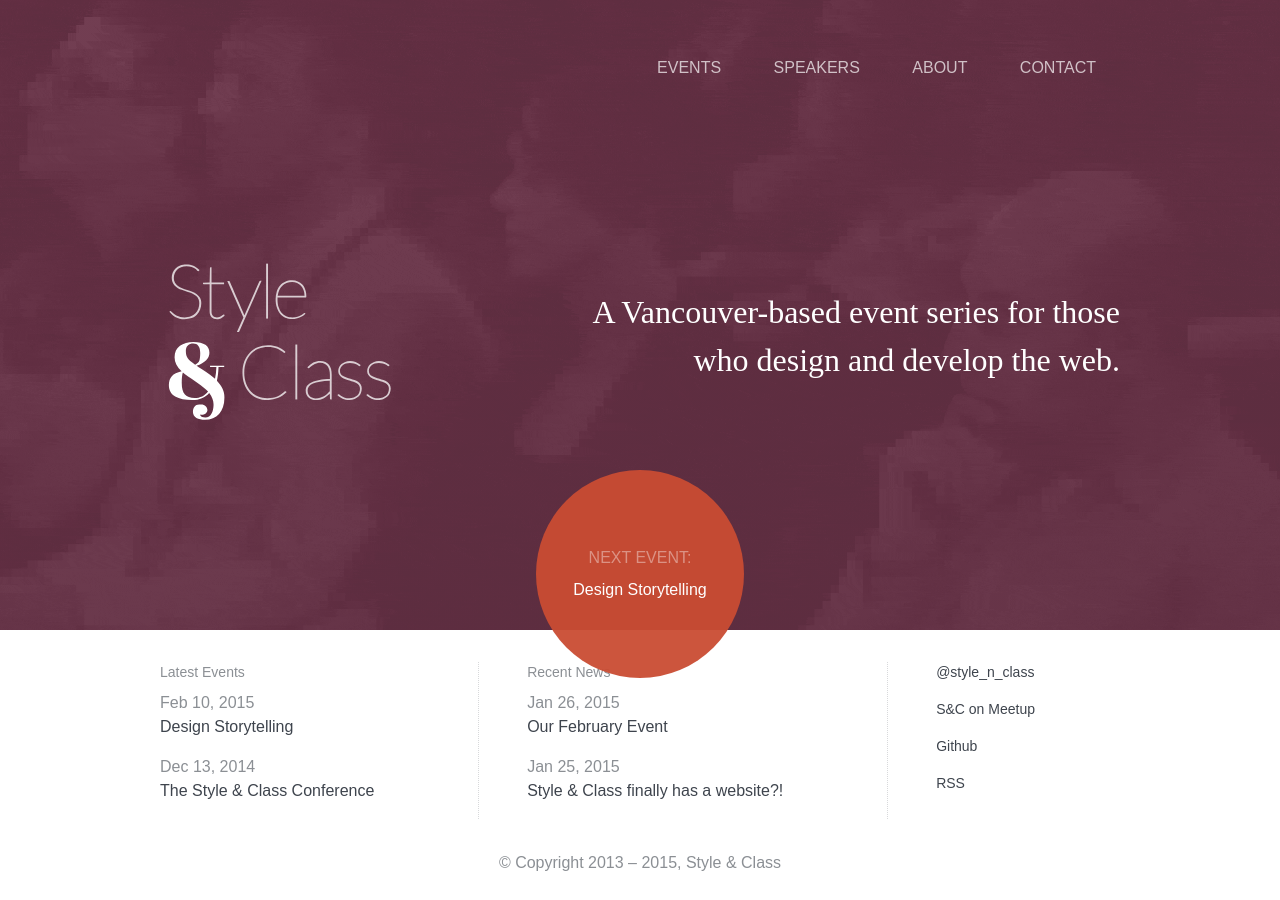
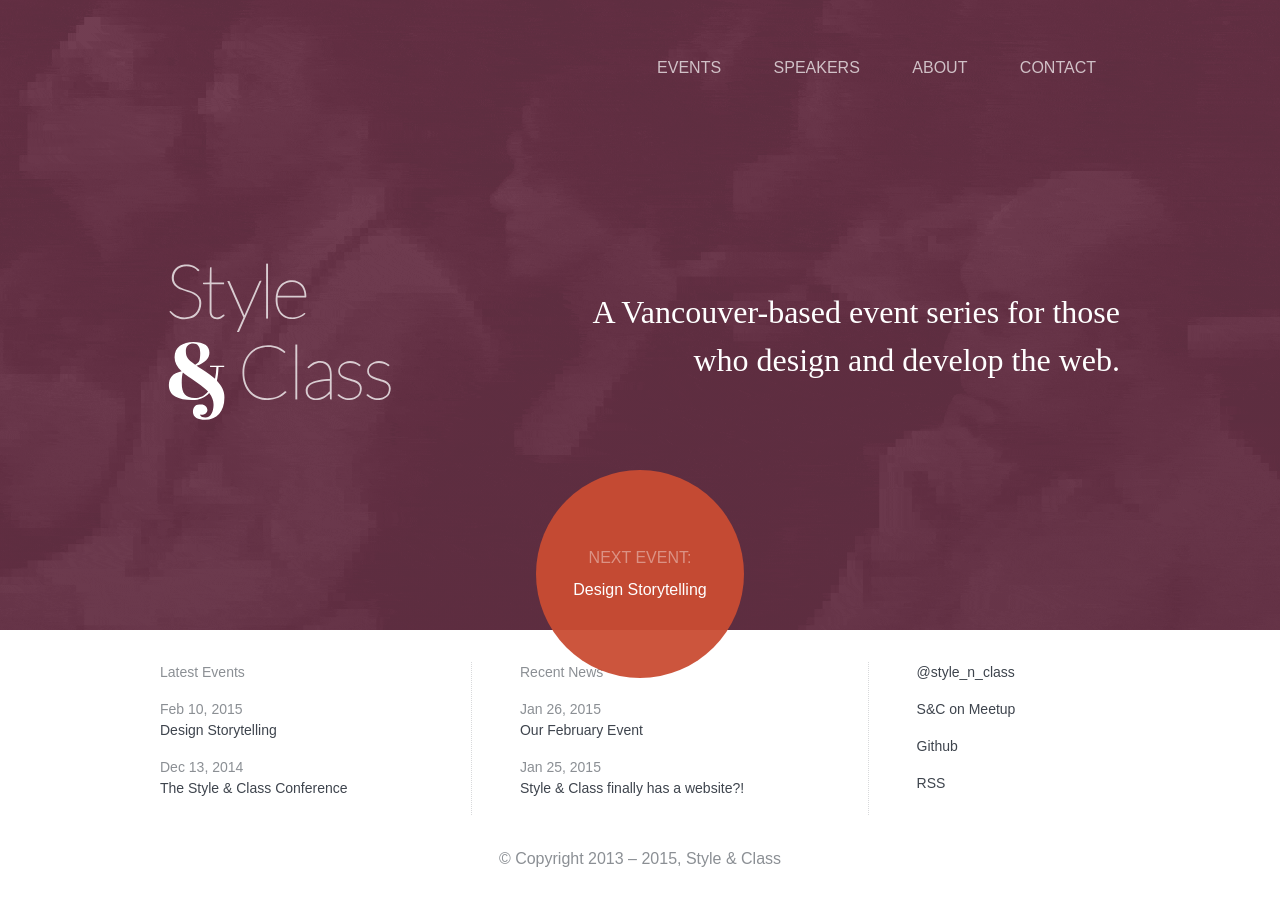
Before and after one commit to styleandclass/styleandclass.ca, a Jekyll site: the page built from root/index.html, in a window 1280 px wide. Built offline with Jekyll 4.4.1, drawn with Linux system fonts in a browser that asks for light colours.

Commit message:
Fixing the footer type scale weirdness

```diff
--- a/root/_sass/_layout-footer.scss
+++ b/root/_sass/_layout-footer.scss
@@ -45,6 +45,7 @@
     }
 
     .event-date {
+        @include type-base-small;
         text-transform: none;
     }
 }
@@ -57,8 +58,8 @@
     }
 }
 .site-footer-header {
-    font-size: $base-font-size * 0.875;
-    margin-bottom: 0.5rem;
+    margin-bottom: 1rem;
+    @include type-base-small;
 }
 .site-copyright {
     padding-top: 2rem;
@@ -79,8 +80,8 @@
             list-style: none;
         }
         .event-name {
-            font-size: 1rem;
             margin-bottom: 0;
+            @include type-base-small;
         }
         .event-date {
             padding-bottom: 0;
@@ -103,7 +104,7 @@
         list-style: none;
     }
     .post-name {
-        font-size: 1rem;
+        @include type-base-small;
     }
 }
 
```
Also changed, not shown: 2 other files.
